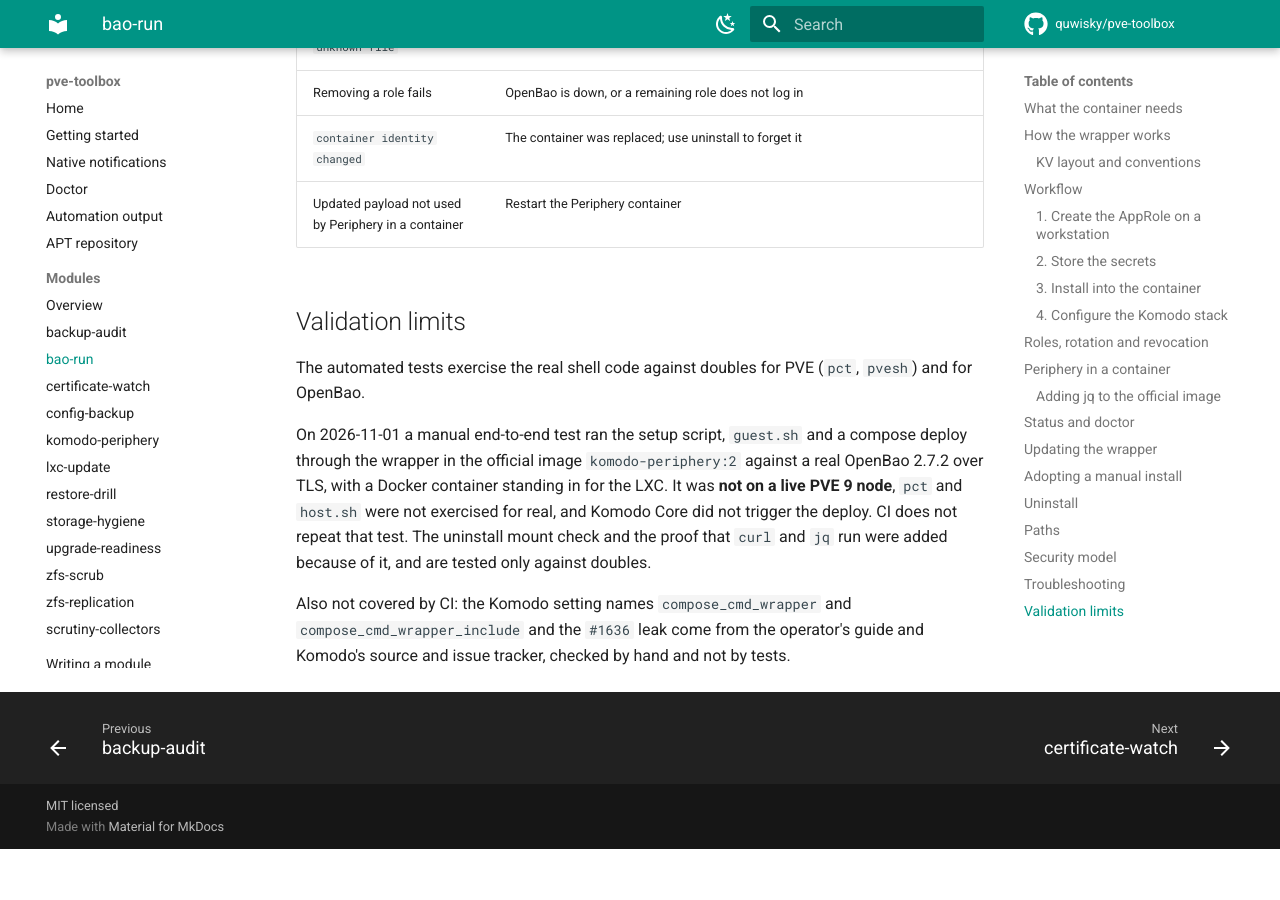
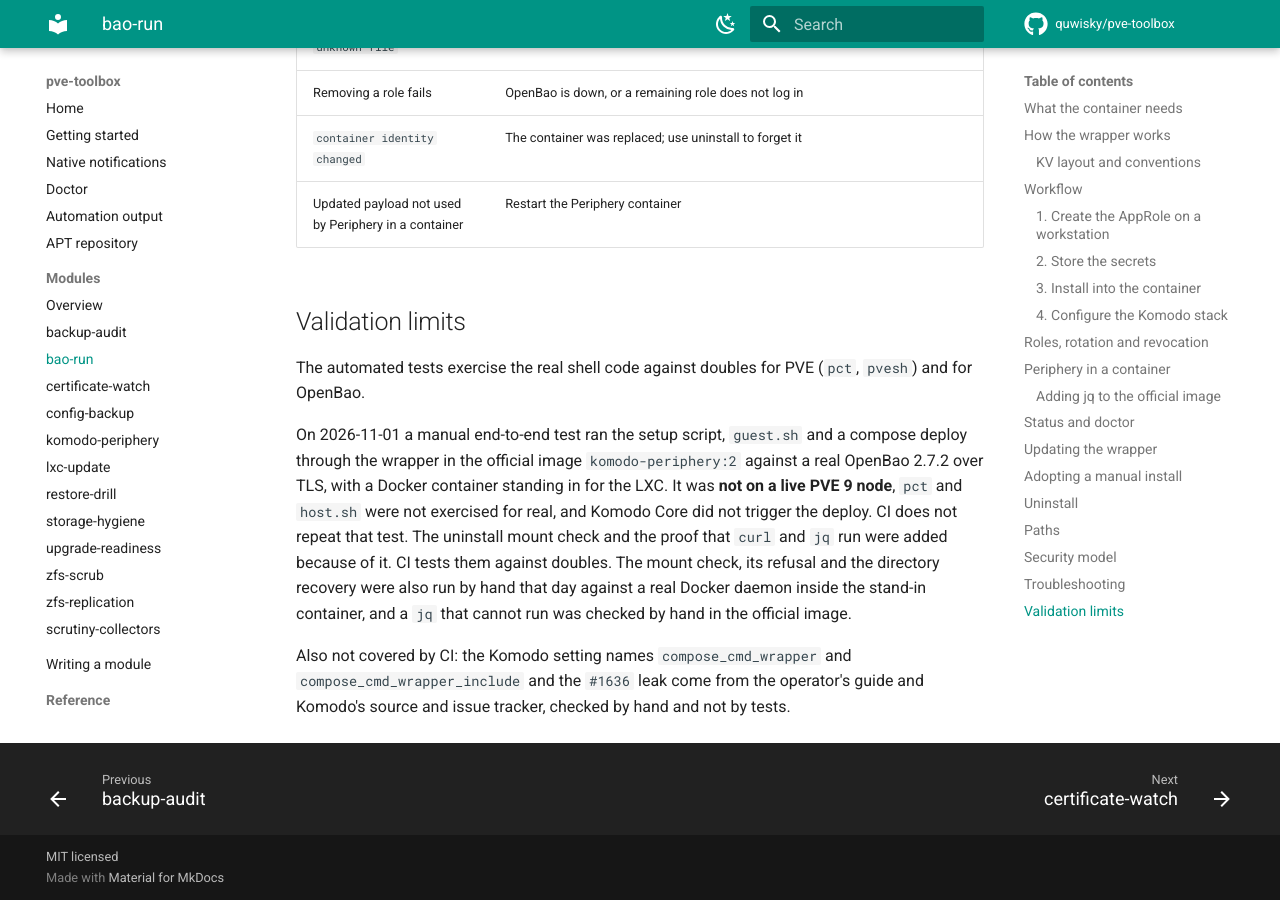
Before and after one commit to quwisky/pve-toolbox, an MkDocs documentation site: the page built from docs/modules/bao-run.md, in a window 1280 px wide and 900 px high, scrolled down 12998 px. Built offline with MkDocs 1.6.1 and Material for MkDocs 9.7.7, drawn with Linux system fonts in a browser that asks for light colours; comment, search, counter and statistics services are not loaded; before the commit the page ends 13847 px from its top, so only the background shows below that.

Commit message:
docs(bao-run): record the manual checks against a real Docker daemon

```diff
--- a/docs/modules/bao-run.md
+++ b/docs/modules/bao-run.md
@@ -553,9 +553,11 @@ compose deploy through the wrapper in the official image
 `komodo-periphery:2` against a real OpenBao 2.7.2 over TLS, with a Docker
 container standing in for the LXC. It was **not on a live PVE 9 node**, `pct` and
 `host.sh` were not exercised for real, and Komodo Core did not trigger the
-deploy. CI does not repeat that test. The uninstall mount check and the
-proof that `curl` and `jq` run were added because of it, and are tested only
-against doubles.
+deploy. CI does not repeat that test. The uninstall mount check and the proof
+that `curl` and `jq` run were added because of it. CI tests them against
+doubles. The mount check, its refusal and the directory recovery were also run
+by hand that day against a real Docker daemon inside the stand-in container, and
+a `jq` that cannot run was checked by hand in the official image.
 
 Also not covered by CI: the Komodo setting names `compose_cmd_wrapper` and
 `compose_cmd_wrapper_include` and the `#1636` leak come from the operator's
```
